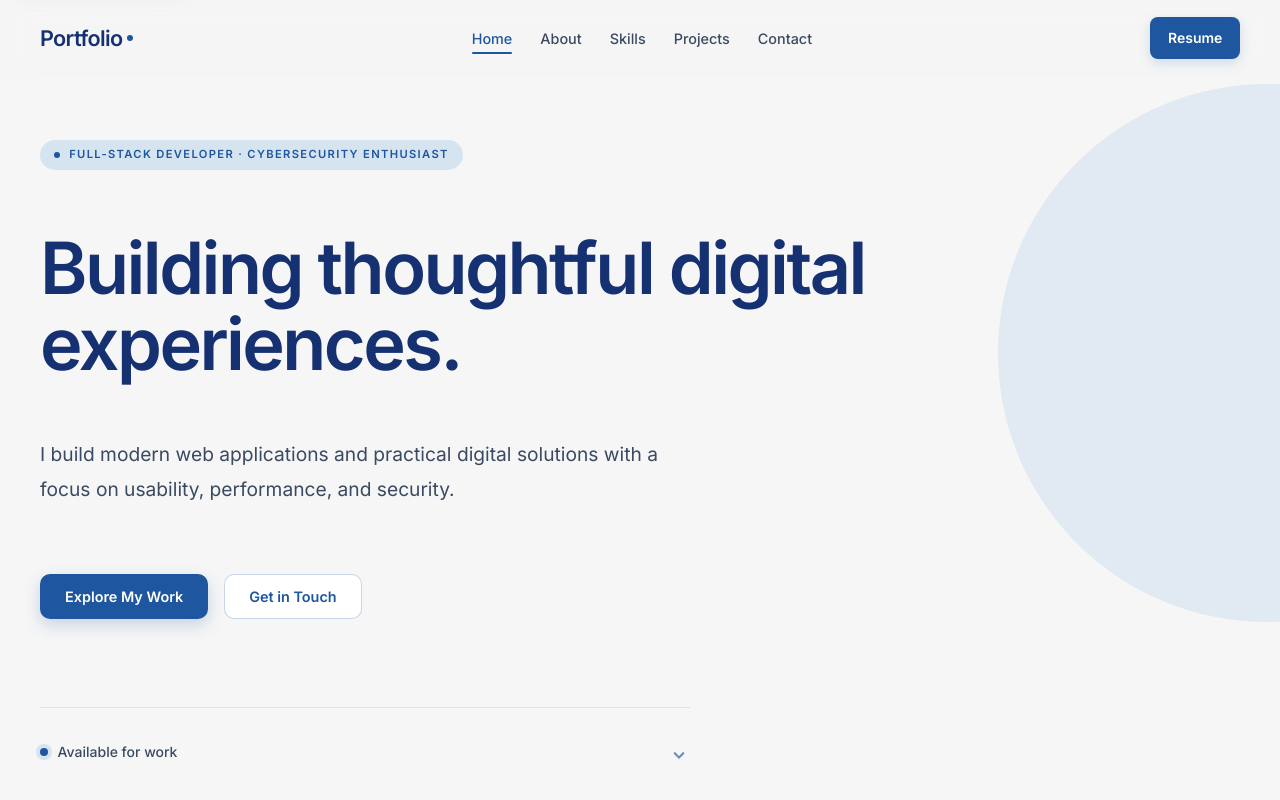
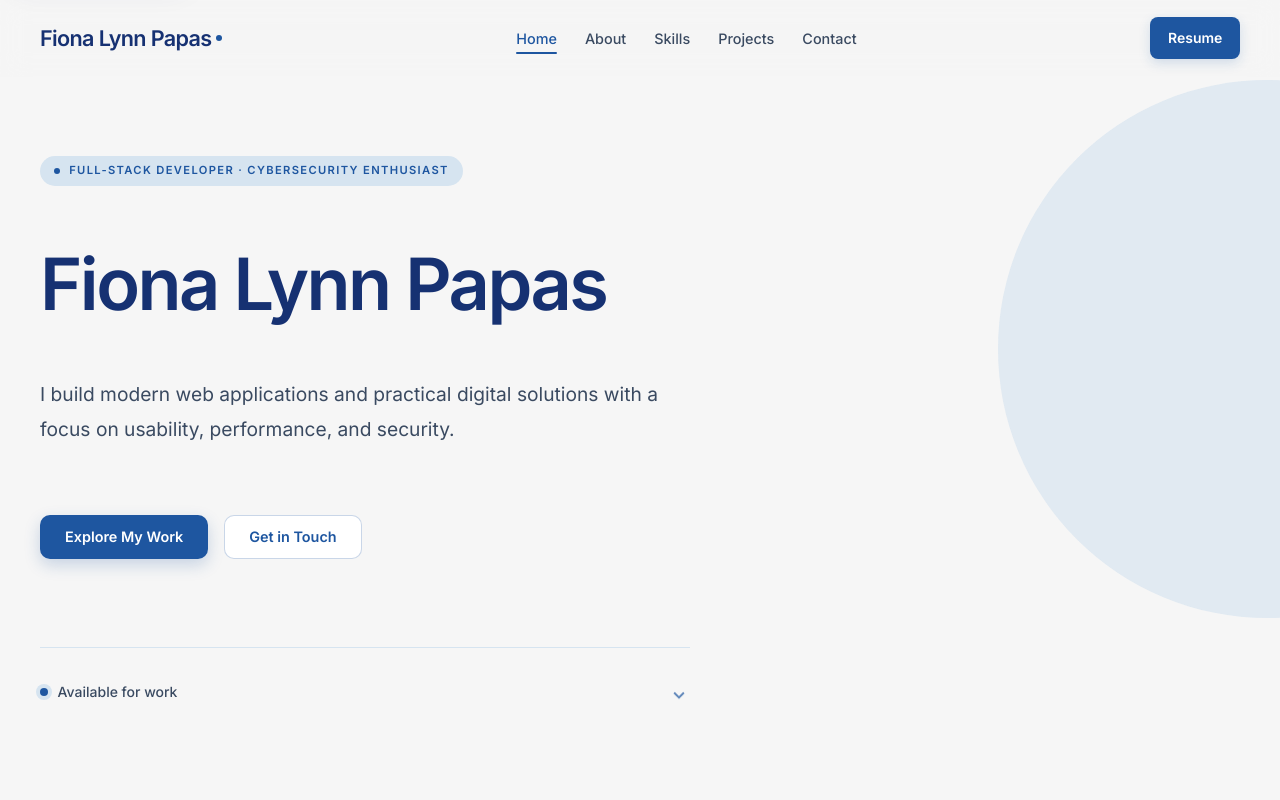
Before and after one commit to fionalynn-tech/fions, a plain HTML site: page index.html in a window 1280 px wide. Shown: the top 800 px of the page. Drawn offline with Linux system fonts and the light colour scheme.

Commit message:
hjsdhsjdhsjhdj

```diff
--- a/index.html
+++ b/index.html
@@ -4,7 +4,7 @@
   <meta charset="UTF-8">
   <meta name="viewport" content="width=device-width, initial-scale=1.0">
   <meta name="theme-color" content="#F6F6F6">
-  <title>Portfolio - Full-Stack Developer & Cybersecurity Enthusiast</title>
+  <title>Fiona Lynn Papas - Full-Stack Developer & Cybersecurity Enthusiast</title>
   <link rel="icon" href="favicon.svg" type="image/svg+xml">
   <link rel="stylesheet" href="css/style.css">
   <link rel="preconnect" href="https://fonts.googleapis.com">
@@ -18,7 +18,7 @@
   <!-- Navigation -->
   <nav class="navbar" aria-label="Main navigation">
     <div class="navbar-container">
-      <a href="#home" class="navbar-logo">Portfolio</a>
+      <a href="#home" class="navbar-logo">Fiona Lynn Papas</a>
 
       <ul class="navbar-links" aria-label="Navigation links">
         <li><a href="#home" class="navbar-link active" aria-current="location">Home</a></li>
@@ -61,7 +61,7 @@
       <div class="hero-container">
         <p class="hero-eyebrow">FULL-STACK DEVELOPER · CYBERSECURITY ENTHUSIAST</p>
 
-        <h1 class="hero-heading">Building thoughtful digital experiences.</h1>
+        <h1 class="hero-heading">Fiona Lynn Papas</h1>
 
         <p class="hero-description">I build modern web applications and practical digital solutions with a focus on usability, performance, and security.</p>
 
```
